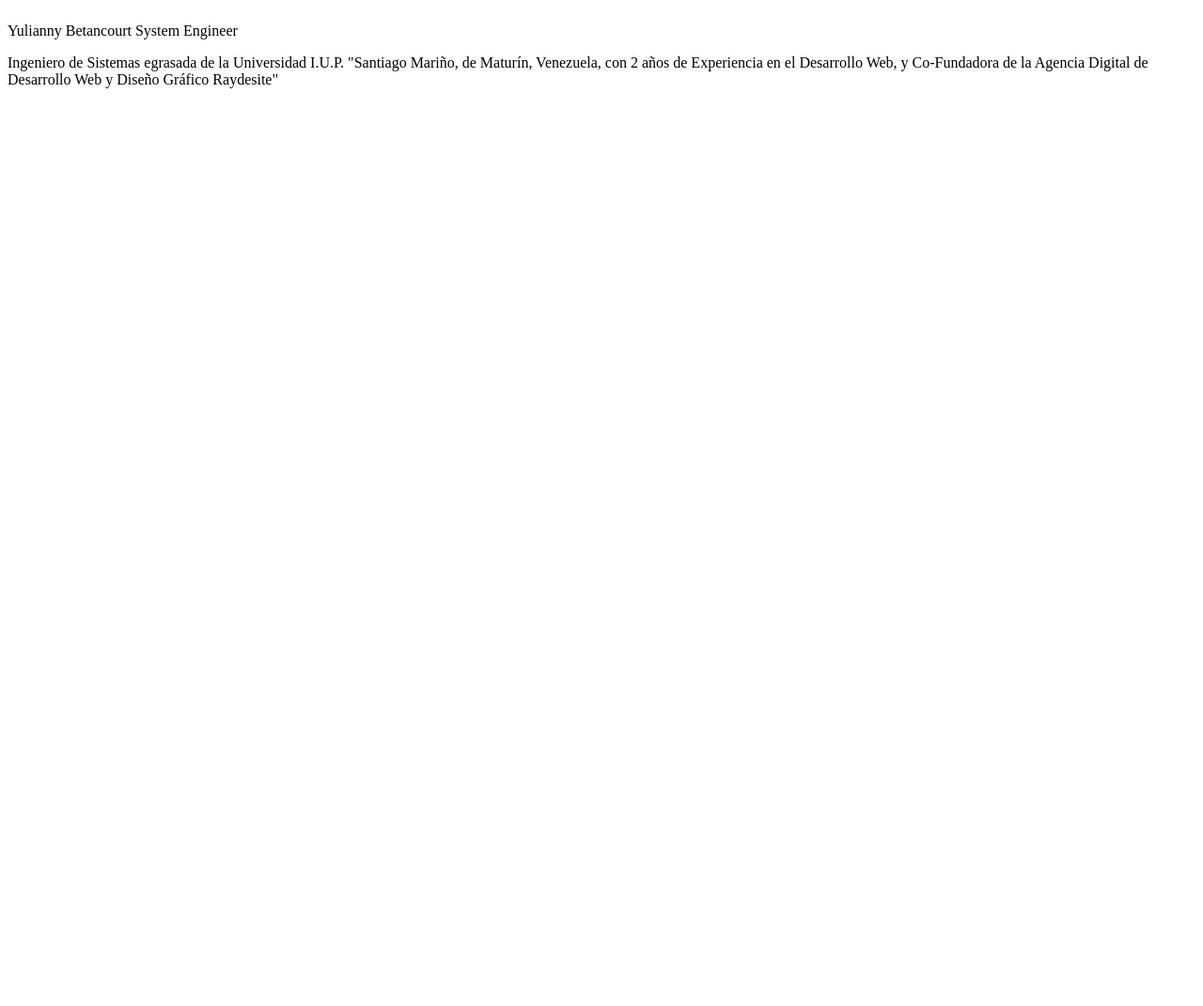
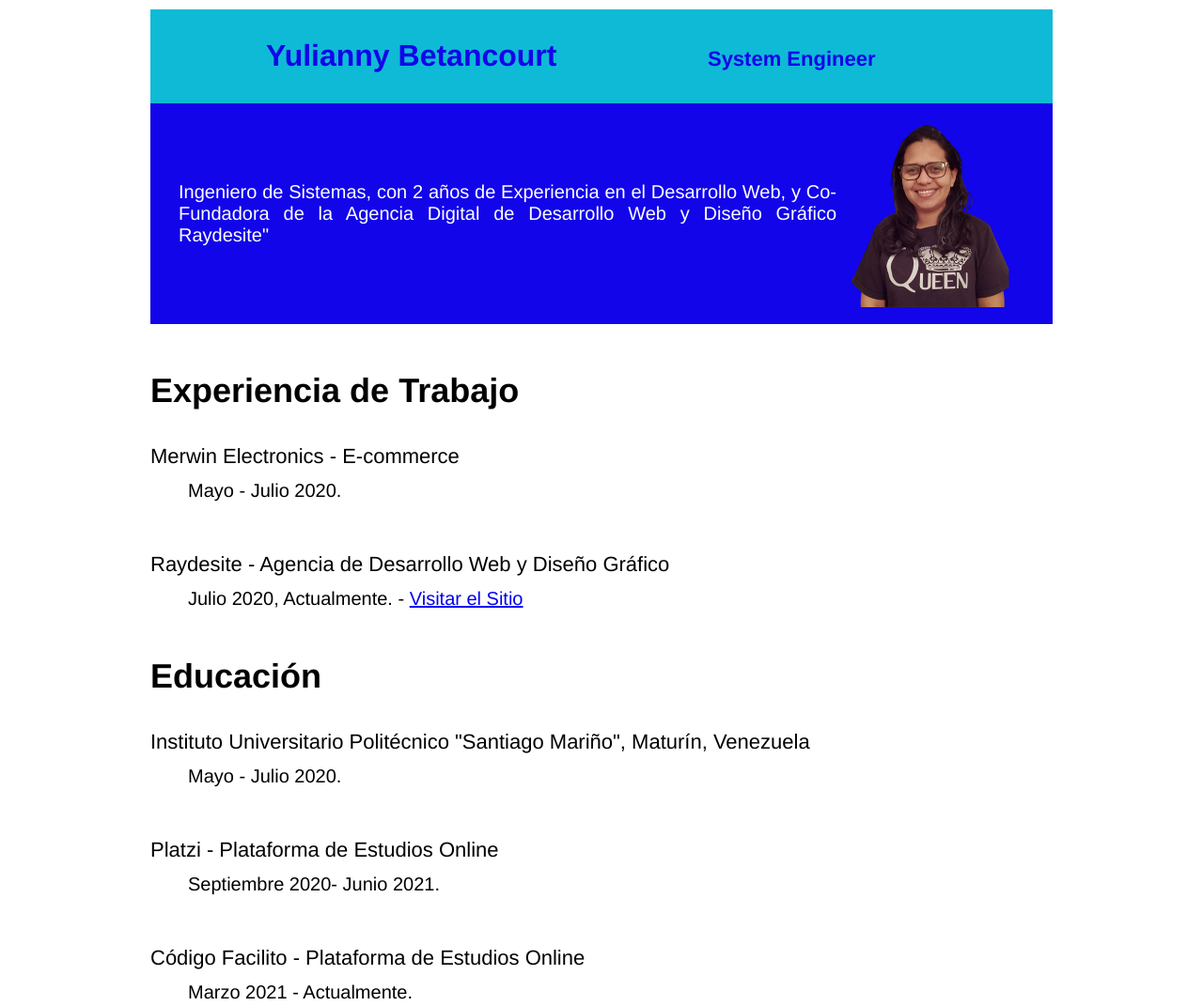
Before and after one commit to yuliannydev/HTML-CSS-JAVASCRIPT, a plain HTML site: page Curriculum-Vitae/index.html in a window 1280 px wide. Shown: the top 1071 px of the page at 94% size. Before the commit the page ends 800 px from the top, so only its background shows below. Drawn offline with Linux system fonts and the light colour scheme.

Commit message:
:memo: Update CV
Add information to CV

```diff
--- a/Curriculum-Vitae/index.html
+++ b/Curriculum-Vitae/index.html
@@ -2,28 +2,106 @@
 <html>
   <head>
     <title>CV de Yulianny Betancourt</title>
-        <meta charset="utf-8">
-        <meta name="description" content="Yulianny es una Ingeniero de Sistemas y CTO de Raydesite, con inicios en el Desarrollo Web
-        desde hace aproximadamente 2 años.">
-        <meta property="og:title" content="CV de Yulianny Betancourt">
-        <meta property="og:description" content="Yulianny es una Ingeniero de Sistemas y CTO de Raydesite, con inicios en el Desarrollo Web
-        desde hace aproximadamente 2 años.">
-        <meta property="og:url" content="https://yuliannydev.me">
-        <meta property="og:site_name" content="Portafolio y Blog de Yulianny">
-        <meta property="og:type" content="website">
-        <meta property="og:image" content="url-image">
+    <meta charset="utf-8" />
+    <meta
+      name="description"
+      content="Yulianny es una Ingeniero de Sistemas y CTO de Raydesite, con inicios en el Desarrollo Web
+        desde hace aproximadamente 2 años."
+    />
+    <meta property="og:title" content="CV de Yulianny Betancourt" />
+    <meta
+      property="og:description"
+      content="Yulianny, Ingeniero de Sistemas y CTO de Raydesite, con inicios en el Desarrollo Web
+        desde hace aproximadamente 2 años."
+    />
+    <meta property="og:url" content="https://yuliannydev.me" />
+    <meta property="og:site_name" content="Portafolio y Blog de Yulianny" />
+    <meta property="og:type" content="website" />
+    <meta property="og:image" content="url-image" />
+    <link rel="stylesheet" href="styles.css" />
   </head>
   <body>
-        <!-- this is a comment -->
+    <div class="Header">
+      <!-- this is a Header -->
       <header>
-            <p style="display: inline-block;">Yulianny Betancourt</p>
-            <p style="display: inline-block;">System Engineer</p>
+        <!-- this is a Name personal -->
+        <h1>Yulianny Betancourt</h1>
+        <!-- this is a profesional title -->
+        <p>System Engineer</p>
       </header>
       <!-- this is a comment -->
-        <div class="">
-            Ingeniero de Sistemas egrasada de la Universidad I.U.P. "Santiago Mariño, de Maturín, Venezuela, con 2 años de
-            Experiencia en el Desarrollo Web, y Co-Fundadora de la Agencia Digital de Desarrollo Web y Diseño Gráfico
+      <div class="tiny-description">
+        Ingeniero de Sistemas, con 2 años de Experiencia en el Desarrollo Web, y
+        Co-Fundadora de la Agencia Digital de Desarrollo Web y Diseño Gráfico
         Raydesite"
+        <img
+          src="./assets/twitter-2.png"
+          loading="lazy"
+          alt="Foto de Perfil"
+          width="200"
+          height="200"
+          style="float: right"
+        />
       </div>
+    </div>
+
+    <!-- Information of CV-->
+    <section>
+      <div class="contenedor">
+        <div>
+          <h3>Experiencia de Trabajo</h3>
+          <!-- Lista de definiciones -->
+          <dl>
+            <dt>Merwin Electronics - E-commerce</dt>
+            <dd>Mayo - Julio 2020.</dd>
+            <br />
+            <dt>Raydesite - Agencia de Desarrollo Web y Diseño Gráfico</dt>
+            <dd>
+              Julio 2020, Actualmente. -
+              <a href="https://raydesite.com" , target="_blank"
+                >Visitar el Sitio</a
+              >
+            </dd>
+          </dl>
+        </div>
+        <div>
+          <h3>Educación</h3>
+          <dl>
+            <dt>
+              Instituto Universitario Politécnico "Santiago Mariño", Maturín,
+              Venezuela
+            </dt>
+            <dd>Mayo - Julio 2020.</dd>
+            <br />
+            <dt>Platzi - Plataforma de Estudios Online</dt>
+            <dd>Septiembre 2020- Junio 2021.</dd>
+            <br />
+            <dt>Código Facilito - Plataforma de Estudios Online</dt>
+            <dd>Marzo 2021 - Actualmente.</dd>
+          </dl>
+        </div>
+
+        <h3>Certificados</h3>
+        <dl>
+          <dt>Curso de Asincronismo con JavaScript</dt>
+          <dd>Mayo 2021.</dd>
+
+          <dt>Curso de Closures y Scope en JavaScript</dt>
+          <dd>Mayo 2021.</dd>
+
+          <dt>Curso Profesional de JavaScript</dt>
+          <dd>Mayo 2021.</dd>
+
+          <dt>Curso de Desarrollo de Aplicaciones Web con Gatsby.js</dt>
+          <dd>Junio 2021.</dd>
+
+          <dt>Curso para Crear un Blog con Gatsby.js y GraphCMS</dt>
+          <dd>Mayo 2021.</dd>
+
+          <dt>Curso Profesional de Desarrollo Web</dt>
+          <dd>Agosto 2021.</dd>
+        </dl>
+      </div>
+    </section>
   </body>
 </html>
--- /dev/null
+++ b/Curriculum-Vitae/styles.css
@@ -0,0 +1,61 @@
+body {
+  font-family: Helvetica, Arial, sans-serif;
+  margin: 0;
+  text-align: center;
+  padding: 10px;
+}
+header {
+  background-color: #0fbad6;
+  color: #1205e9;
+  padding: 10px;
+}
+.Header {
+  width: 960px;
+  margin: 0;
+  margin-left: auto;
+  margin-right: auto;
+}
+h1 {
+  display: inline-block;
+  width: 400px;
+  font-weight: 700;
+}
+h3 {
+  font-size: 36px;
+  font-weight: 700;
+}
+p {
+  display: inline-block;
+  width: 400px;
+  font-weight: 700;
+  font-size: 22px;
+}
+.tiny-description {
+  background-color: #1205e9;
+  color: #ffffff;
+  text-align: justify;
+  height: 175px;
+  padding: 30px;
+  font-size: 20px;
+  margin-top: 0px;
+  display: flex;
+  align-items: center;
+}
+.contenedor {
+  width: 960px;
+  height: 200px;
+  margin-left: auto;
+  margin-right: auto;
+  text-align: justify;
+}
+dt {
+  font-size: 22px;
+  margin-bottom: 12px;
+  margin-top: 36px;
+}
+dd {
+  font-size: 20px;
+}
+div {
+  margin-top: 50px;
+}
```
Also changed, not shown: Curriculum-Vitae/assets/twitter-2.png (added), Curriculum-Vitae/assets/twitter.png (added), README.MD (added). Lines whose indentation alone changed are shown as unchanged.
